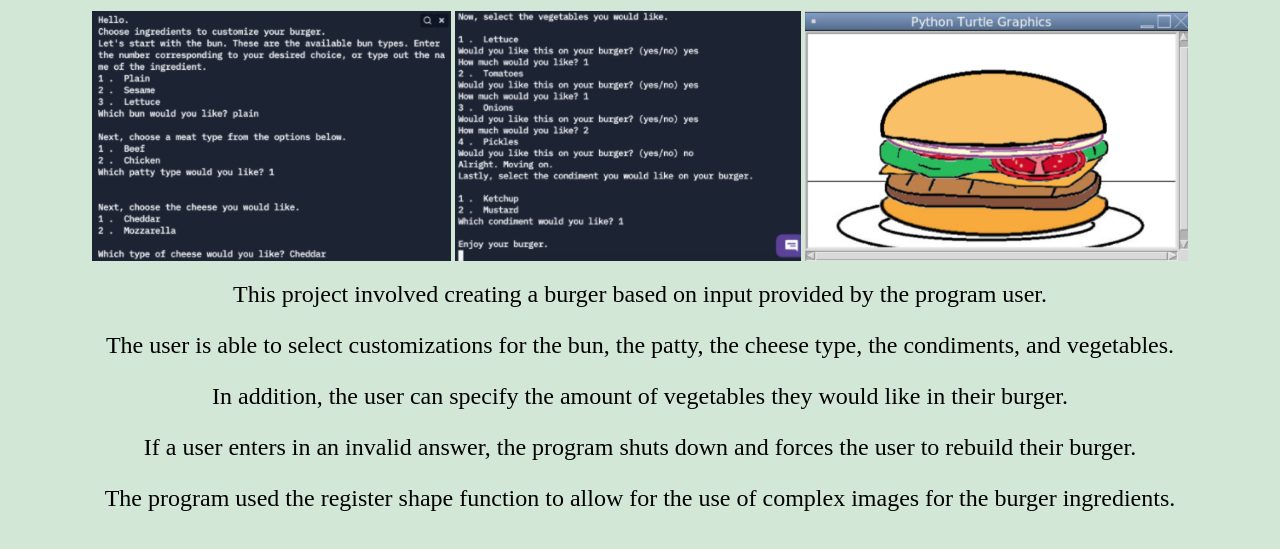
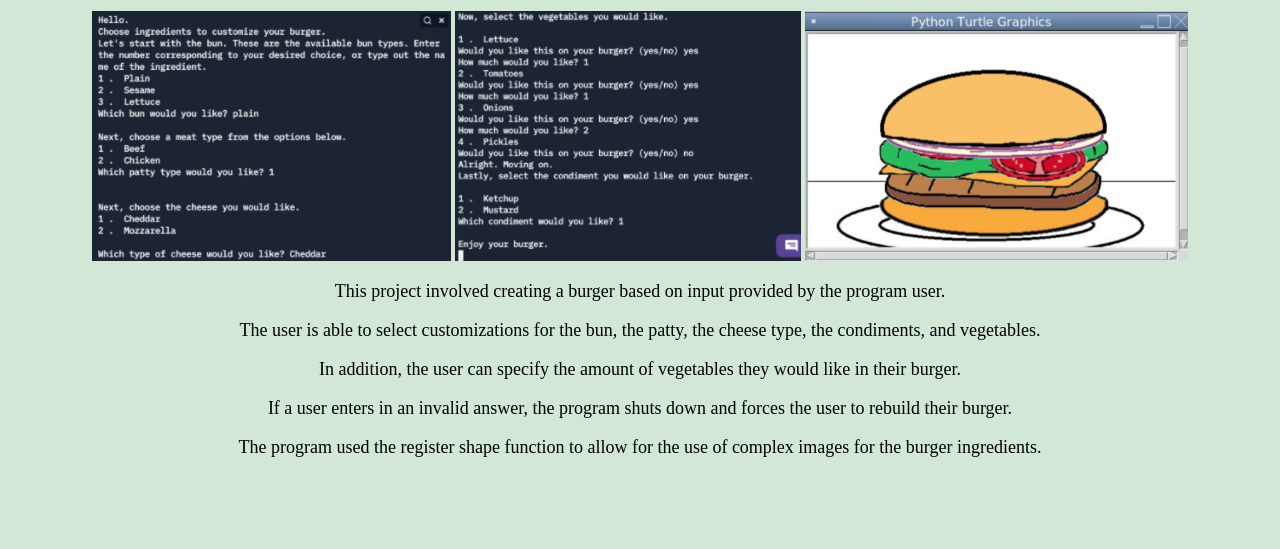
Before and after one commit to tammykhong/apcsp, a plain HTML site: page portfolio.html in a window 1280 px wide. Shown: the part 279-828 px from the top of the page. After the commit the page ends 800 px from the top, so only its background shows below. Drawn offline with Linux system fonts and the light colour scheme.

Commit message:
Update portfolio.html

```diff
--- a/portfolio.html
+++ b/portfolio.html
@@ -18,7 +18,7 @@
 	    <img src="images/1.1.9_output_2.PNG" height="250">
 	    <img src="images/1.1.9_output_3.PNG" height="250">
     <br>
-    <p><p style="text-align:center"><font size="5">This project involved creating a burger based on input provided by the program user. </p>
+    <p><p style="text-align:center"><font size="4">This project involved creating a burger based on input provided by the program user. </p>
     <p><p style="text-align:center">The user is able to select customizations for the bun, the patty, the cheese type, the condiments, and vegetables.</p>
     <p><p style="text-align:center">In addition, the user can specify the amount of vegetables they would like in their burger. </p>
     <p><p style="text-align:center">If a user enters in an invalid answer, the program shuts down and forces the user to rebuild their burger.</p>
```
